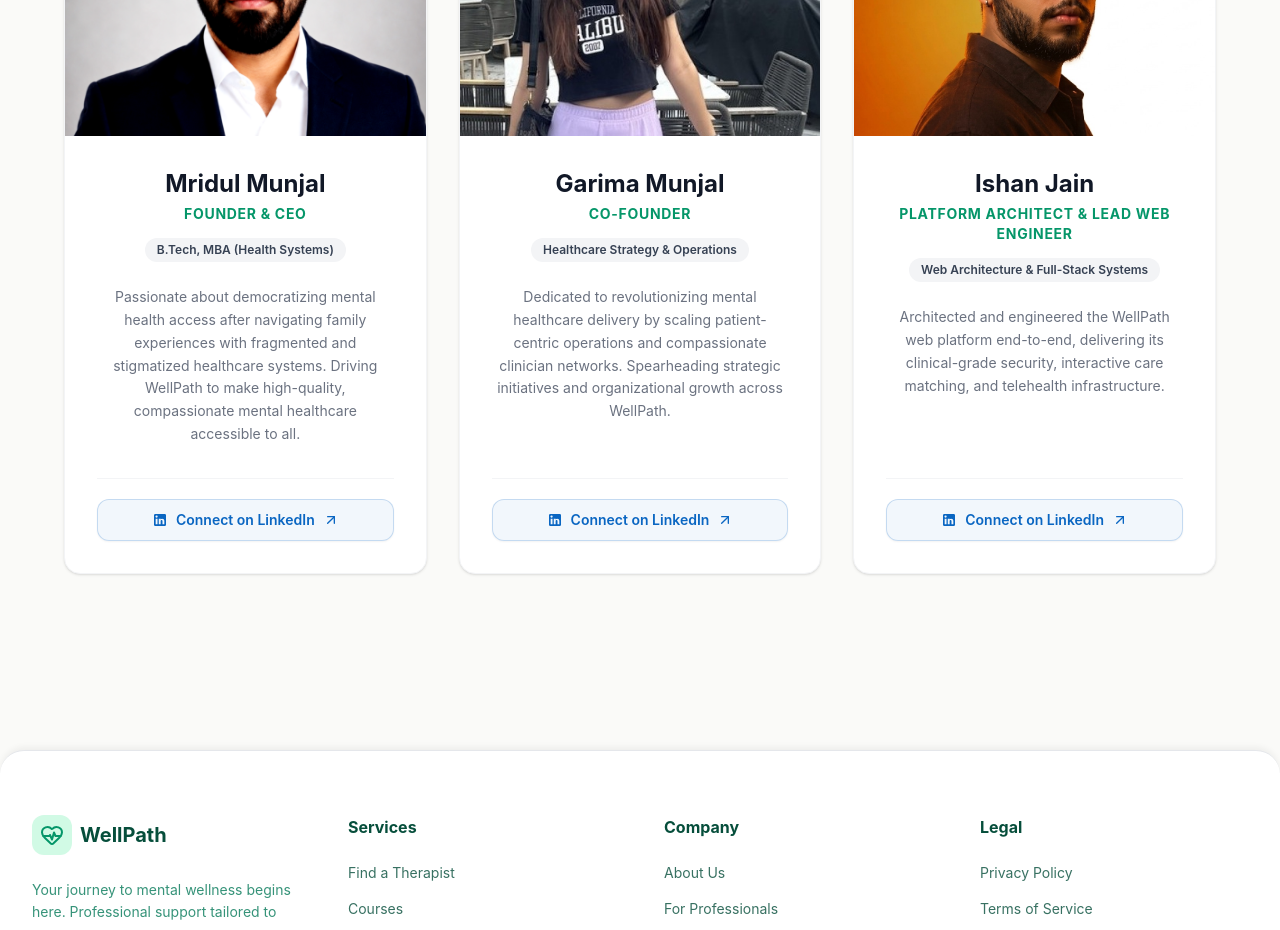
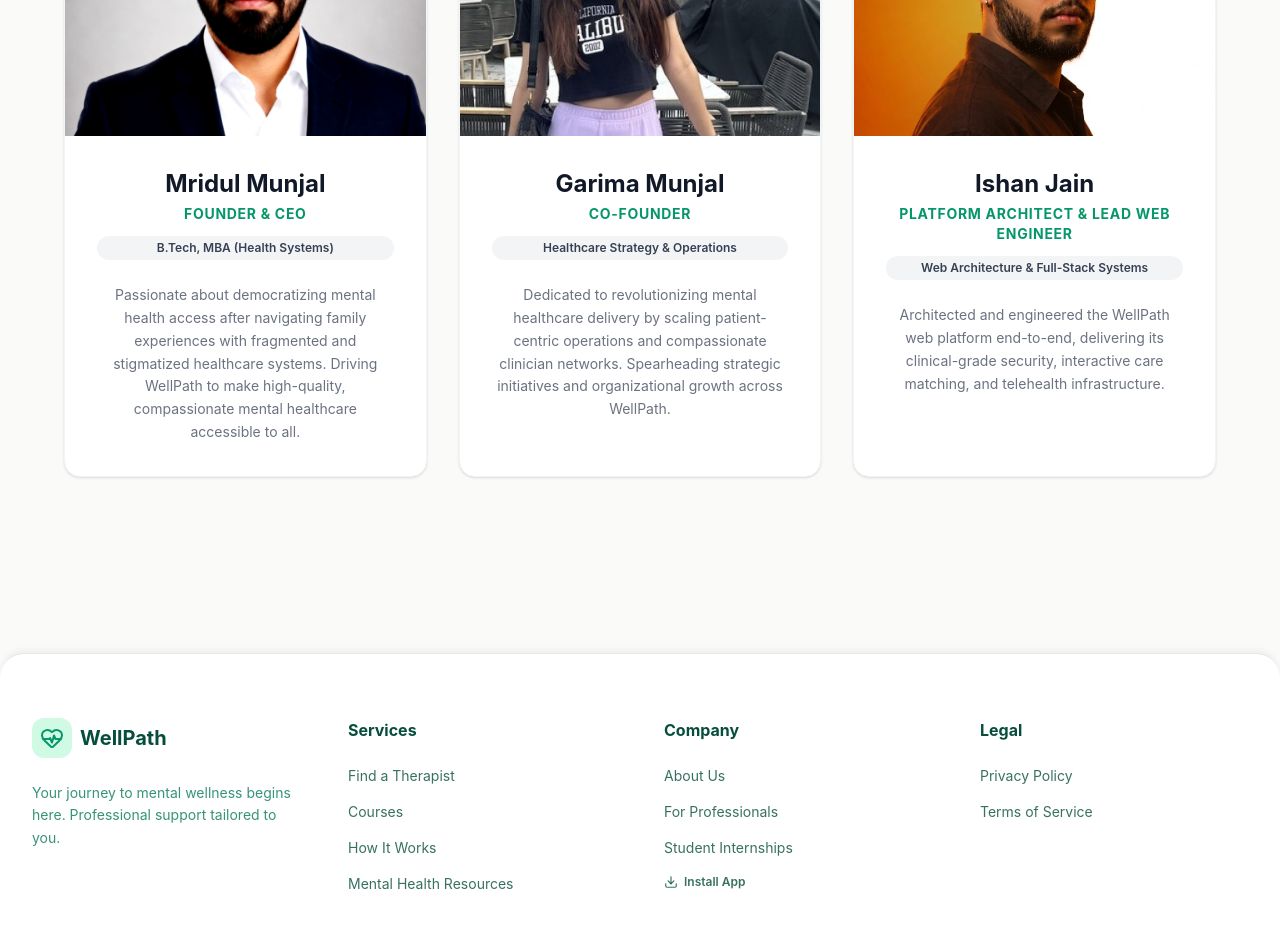
Before and after one commit to ishan1502/Wellpath, a React (Vite) app: page /about in a window 1280 px wide. Shown: the part 2720-3650 px from the top of the page. Built offline with nearby package versions, Linux system fonts and the light colour scheme; no server answers.

Commit message:
fix: remove bottom LinkedIn button in leadership cards keeping top badge

```diff
--- a/src/pages/public/About.tsx
+++ b/src/pages/public/About.tsx
@@ -7,8 +7,7 @@
   ArrowRight,
   GraduationCap,
   Lock,
-  Target,
-  ArrowUpRight
+  Target
 } from 'lucide-react';
 
 const LinkedinIcon = ({ className = "w-4 h-4" }: { className?: string }) => (
@@ -196,8 +195,7 @@
                   </a>
                 </div>
 
-                <div className="p-8 text-center flex-1 flex flex-col justify-between">
-                  <div>
+                <div className="p-8 text-center flex-1 flex flex-col">
                   <h3 className="text-2xl font-bold text-foreground mb-1">
                     {member.name}
                   </h3>
@@ -206,20 +204,6 @@
                     {member.qualifications}
                   </div>
                   <p className="text-muted-foreground text-sm leading-relaxed">{member.bio}</p>
-                  </div>
-
-                  <div className="mt-8 pt-5 border-t border-gray-100">
-                    <a
-                      href={member.linkedinUrl}
-                      target="_blank"
-                      rel="noopener noreferrer"
-                      className="w-full inline-flex items-center justify-center gap-2 px-4 py-2.5 rounded-lg border border-[#0A66C2]/20 bg-[#0A66C2]/5 hover:bg-[#0A66C2] text-[#0A66C2] hover:text-white font-semibold text-sm transition-all duration-200 group/btn shadow-xs hover:shadow-md"
-                    >
-                      <LinkedinIcon className="w-4 h-4 fill-current" />
-                      <span>Connect on LinkedIn</span>
-                      <ArrowUpRight className="w-4 h-4 transition-transform group-hover/btn:translate-x-0.5 group-hover/btn:-translate-y-0.5" />
-                    </a>
-                  </div>
                 </div>
               </div>
             ))}
```
Lines whose indentation alone changed are shown as unchanged.
